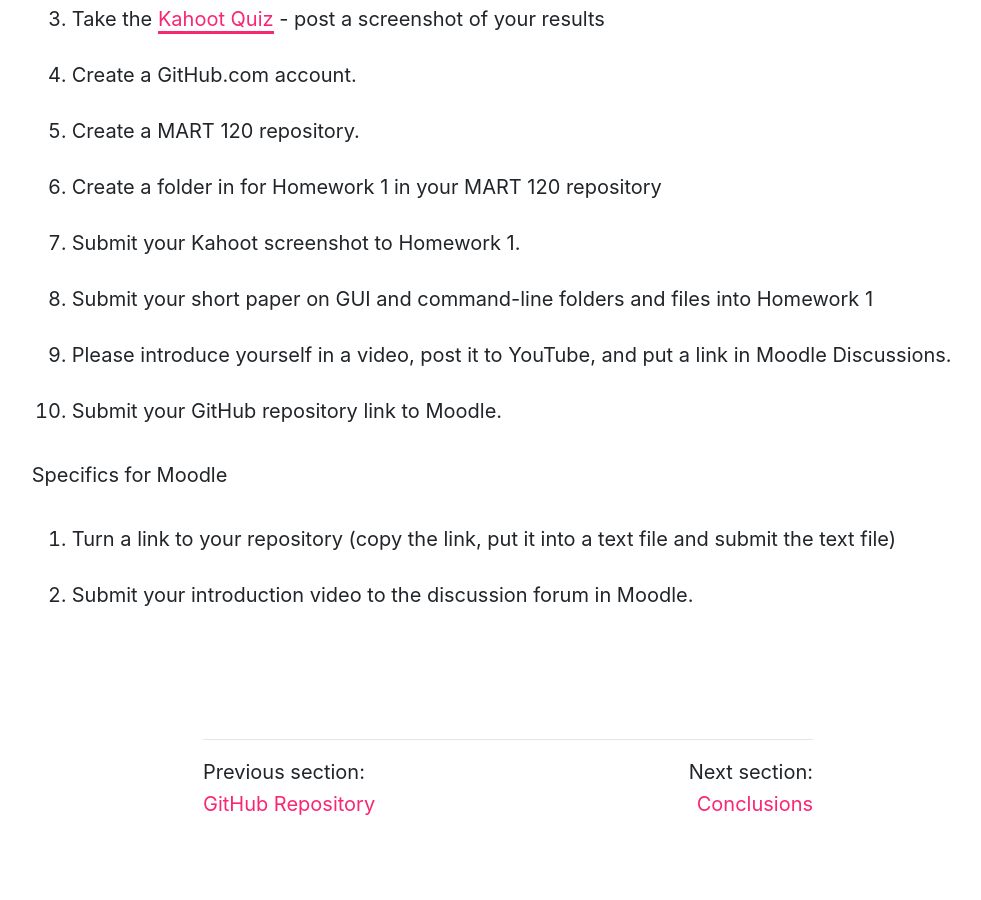
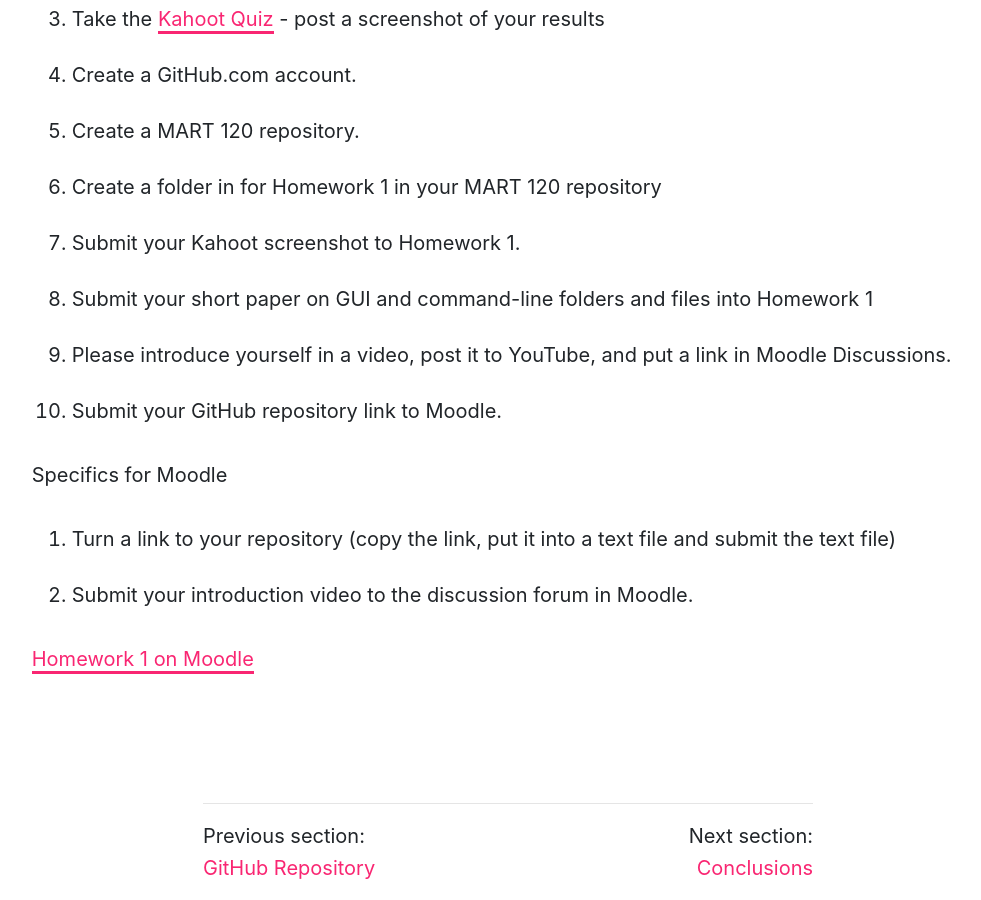
Before and after one commit to Montana-Media-Arts/120_CreativeCoding1-Fall2020, a Jekyll site: the page built from modules/week-1/_posts/2017-01-09-homework.md, in a window 1280 px wide and 900 px high, scrolled down 1354 px. Shown: the whole window, without its empty margins (132-1113 px from the left). Built offline with Jekyll 4.4.1, drawn with Linux system fonts in a browser that asks for light colours; nearby versions of some CDN libraries; before the commit the page ends 2190 px from its top, so only the background shows below that.

Commit message:
updated links

```diff
--- a/modules/week-1/_posts/2017-01-09-homework.md
+++ b/modules/week-1/_posts/2017-01-09-homework.md
@@ -28,3 +28,5 @@ Specifics for Moodle
 
 1. Turn a link to your repository (copy the link, put it into a text file and submit the text file)
 2. Submit your introduction video to the discussion forum in Moodle.
+
+[Homework 1 on Moodle](https://moodle.umt.edu/mod/assign/view.php?id=1314517)
```
Also changed, not shown: modules/week-1/_posts/2017-01-08-github-reposity.md (+0 -5 lines).
